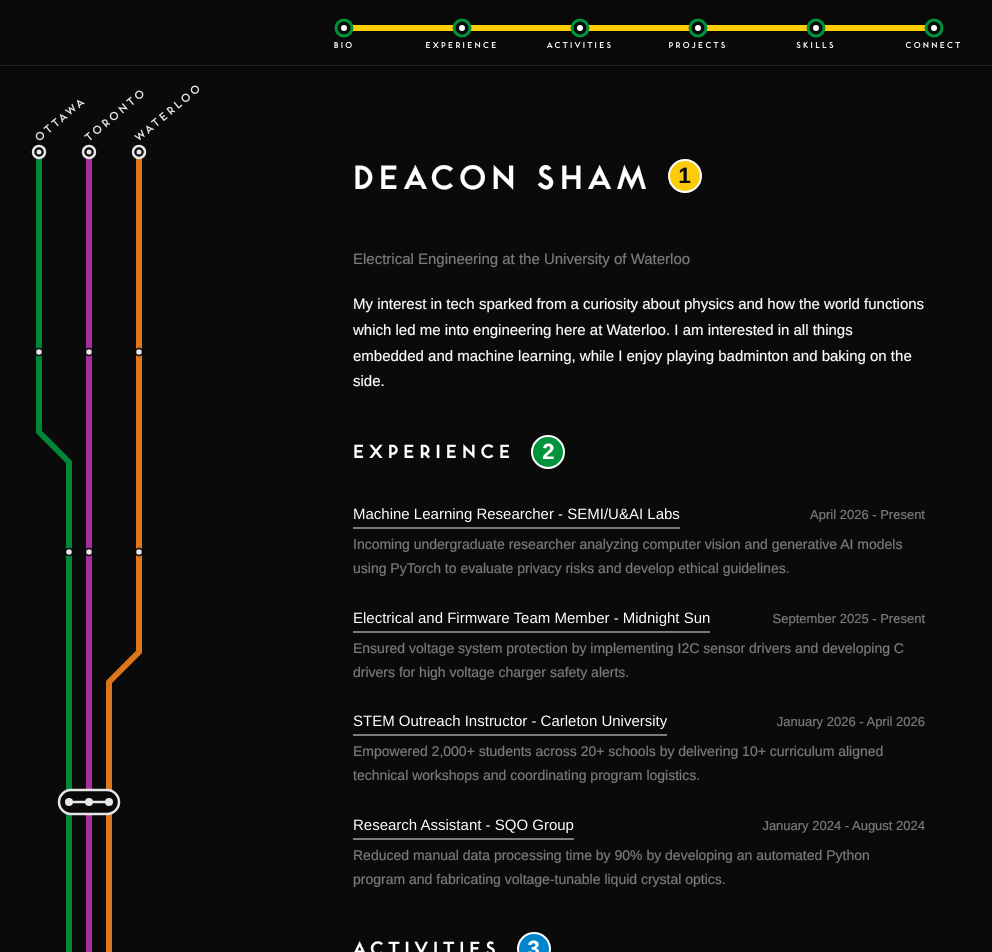
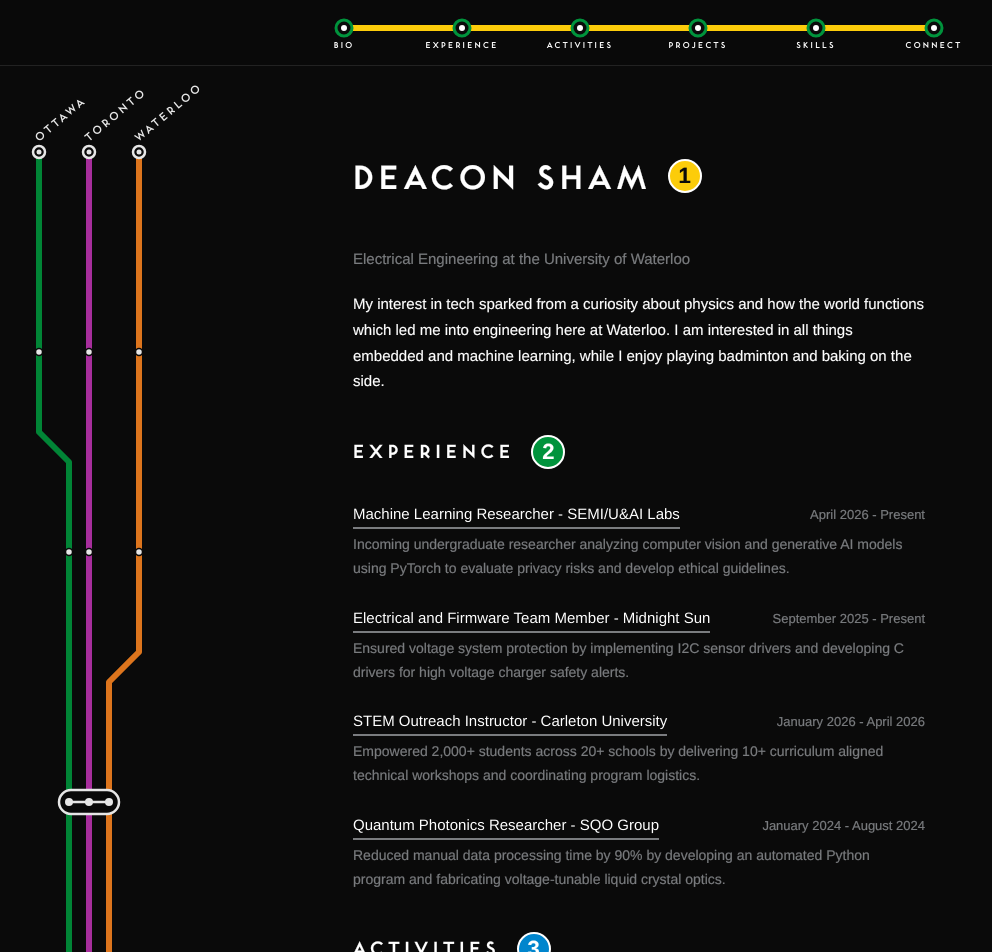
Before and after one commit to DeaconSham/deaconsham.github.io, a React (Vite) app: page / in a window 1280 px wide. Shown: the top 952 px of the page, without its empty margins (1-993 px from the left). Built offline with nearby package versions, Linux system fonts and the light colour scheme.

Commit message:
updated resume

```diff
--- a/src/components/Connect.jsx
+++ b/src/components/Connect.jsx
@@ -16,7 +16,7 @@ function Connect() {
                     X
                 </a>
                 <a
-                    href="https://drive.google.com/file/d/1u0f43dLHOaJvN9loUt5v3Jcu2og14-kH/view?usp=sharing"
+                    href="https://drive.google.com/file/d/1Ae6UxMQtMz995fLDMWlkiUlC5aKiIOPC/view?usp=share_link"
                     target="_blank"
                     rel="noopener noreferrer"
                 >
--- a/src/components/Experience.jsx
+++ b/src/components/Experience.jsx
@@ -18,7 +18,7 @@ const experiences = [
         desc: 'Empowered 2,000+ students across 20+ schools by delivering 10+ curriculum aligned technical workshops and coordinating program logistics.'
     },
     {
-        title: 'Research Assistant - SQO Group',
+        title: 'Quantum Photonics Researcher - SQO Group',
         url: 'https://sqogroup.ca/',
         date: 'January 2024 - August 2024',
         desc: 'Reduced manual data processing time by 90% by developing an automated Python program and fabricating voltage-tunable liquid crystal optics.'
```
